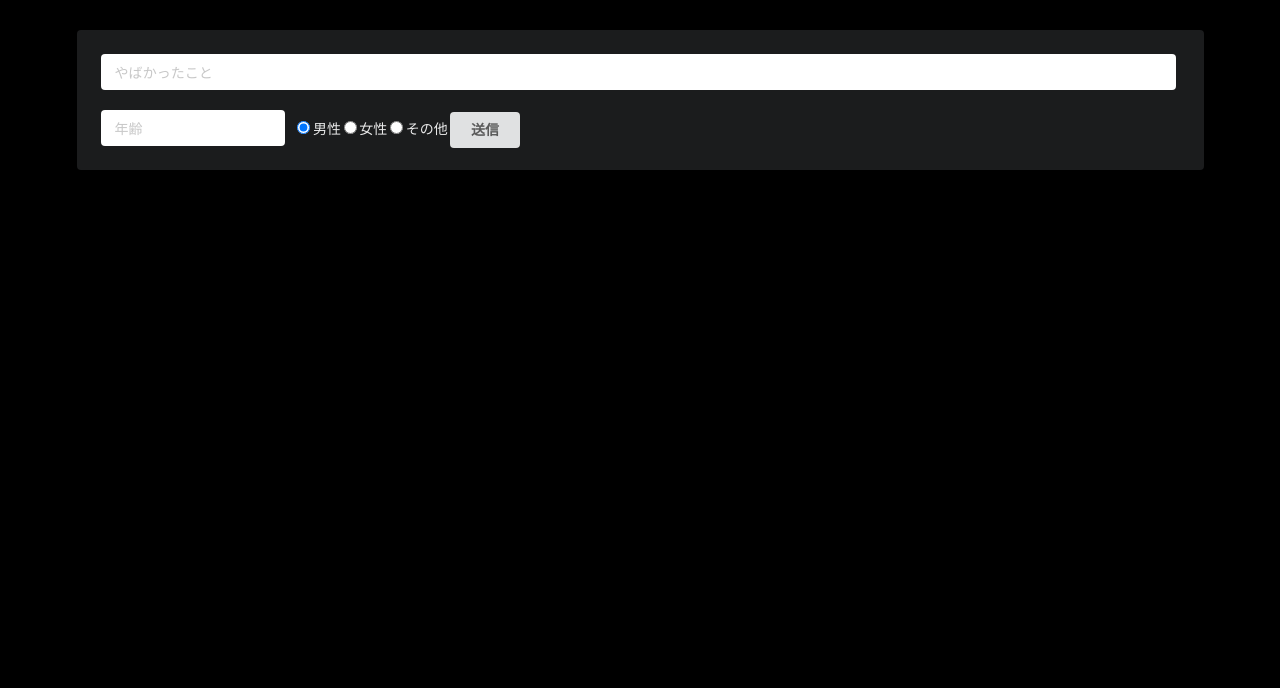
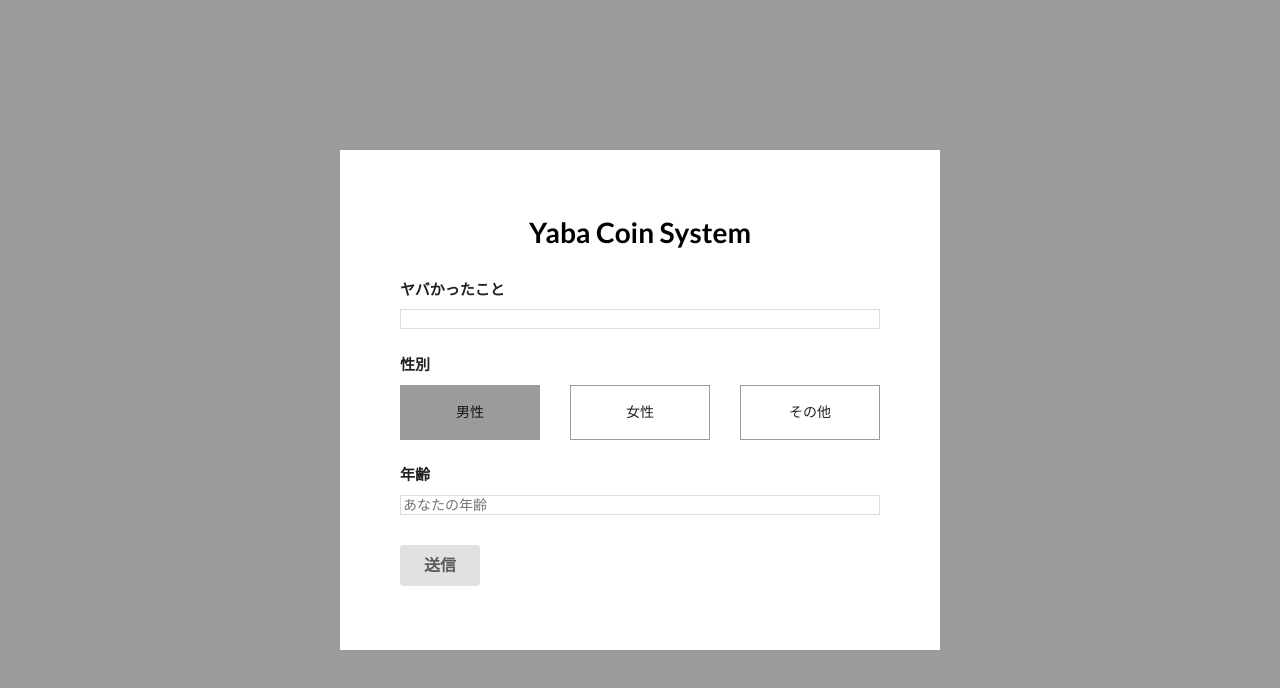
Before and after one commit to tetsuya88/YabaCoinExchanger, a website: page htdocs/index.html in a window 1280 px wide. Drawn offline with nearby package versions, Linux system fonts and the light colour scheme; no server answers.

Commit message:
editing html and css

```diff
--- a/app.js
+++ b/app.js
@@ -12,6 +12,8 @@ var provider_osc = new osc.Client(provider_ip, 4000);
 app.use(express.static('htdocs'));
 
 var server = http.createServer(app).listen(8080);  // ポート競合の場合は値を変更
+
+console.log("exchangerのサーバ起動");
 
 var io = socketio.listen(server);
 
--- a/htdocs/common/style.css
+++ b/htdocs/common/style.css
@@ -1,19 +1,99 @@
 /* 全体で共通のCSSはこのファイルに記述する */
 body {
-  background-color: #000000;
+  background-color: #9b9b9b;
 }
 
-.main.container{
-  margin-top: 30px;
+#app{
+  height: 100%;
+  display: flex;
+  align-items: center;
 }
 
-.ui{
-  margin: 10px;
-  display: block;
+.main{
+  margin: 0 auto;
+  width: 600px;
+  height: 500px;
+  display: flex;
+  justify-content: center;
+  flex-wrap: wrap;
+  align-content: center;
+  background-color: #fff;
 }
 
-.YE{
-  width: calc(100% - 1rem - 10px);
+.form{
+  width: 80%;
+}
+
+.form h2{
+  font-size: 15px;
+  margin-bottom: 10px;
+}
+
+.YE_field{
+  border: 1px solid rgba(34, 36, 38, 0.15);
+  width: 100%;
+  transition: all 0.5s;
+}
+
+.YE_field:focus{
+  outline: none;
+  background: #Dadada;
+  border: solid 1px #d0d0d0;
+  box-shadow: 2px 2px 2px 2px #9b9b9b;
+}
+
+.gender{
+  display: flex;
+  flex-wrap: nowrap;
+  align-items: center;
+  justify-content: space-between;
+}
+
+input[type=radio]{
+  display: none;
+}
+
+.genderButton{
+  width: 140px;
+  height: 55px;
+  display: flex;
+  align-items: center;
+  justify-content: center;
+  border: 1px solid #9b9b9b;
+  transition-duration: 0.5s;
+  transition-property: background,transform;
+}
+
+.genderButton:hover{
+  background: #9b9b9b;
+  border: none;
+  transform: scale(1.1);
+}
+
+input[type=radio]:checked + .genderButton{
+  transform: scale(1.0);
+  background: #9b9b9b;
+}
+
+.age_field{
+  border: 1px solid rgba(34, 36, 38, 0.15);
+  width: 100%;
+  transition: all 0.5s;
+  margin-bottom: 30px;
+}
+
+.age_field:focus{
+  outline: none;
+  background: #Dadada;
+  border: solid 1px #d0d0d0;
+  box-shadow: 2px 2px 2px 2px #9b9b9b;
+}
+
+.YabaIcon{
+  color: #000000;
+  width: 100%;
+  text-align: center;
+  margin-bottom: 30px;
 }
 
 .ui.errorbox {
--- a/htdocs/index.html
+++ b/htdocs/index.html
@@ -9,46 +9,44 @@
   <title>Yaba Coin System</title>
   <!-- Semantic UI を読み込む -->
   <link rel="stylesheet" href="https://cdn.jsdelivr.net/semantic-ui/2.2.10/semantic.min.css">
+  <!-- 共通のCSSファイルを読み込む -->
+  <link rel="stylesheet" href="./common/style.css">
   <!-- Vue.js を読み込む -->
   <script src="https://unpkg.com/vue@2.3.3/dist/vue.js"></script>
   <script src="http://code.jquery.com/jquery-3.2.1.min.js"></script>
   <script type="text/javascript" src="/socket.io/socket.io.js"></script>
-  <!-- 共通のCSSファイルを読み込む -->
-  <link rel="stylesheet" href="./common/style.css">
+
 </head>
 <body>
   <!-- Vue.jsで読み込む -->
     <div id="app">
-
-      <div class="ui main container centered ">
+      <div class="main">
         <!-- 基本的なコンテンツはここに記載する -->
-        <form name="YEform" class="ui inverted segment YE_form" v-on:submit.prevent = "makeJSON">
-          <div class="ui inverted input YE">
-            <input type="text" placeholder="やばかったこと" name="YE" v-model="YA.YE">
+        <h1 class="YabaIcon">Yaba Coin System</h1>
+        <form class="form" v-on:submit.prevent = "makeJSON">
+          <h2>ヤバかったこと</h2>
+          <input class="YE_field" type="text" placeholder="" name="YE" v-model="YA.YE">
+          <h2>性別</h2>
+          <div class="gender">
+            <input type="radio" id="male" v-model="YA.gender" value="male">
+            <label for="male" class="genderButton">男性</label>
+            <input type="radio" id="female" v-model="YA.gender" value="female">
+            <label for="female" class="genderButton">女性</label>
+            <input type="radio" id="other" v-model="YA.gender" value="other">
+            <label for="other" class="genderButton">その他</label>
           </div>
-          <div class="ui inverted input">
-            <input type="text" class="ui inverted input" name="age" v-model="YA.age"　placeholder="年齢">
-          </div>
-          <input type="radio" name="male" v-model="YA.gender" value="male">
-          <label for="male">男性</label>
-          <input type="radio" name="female" v-model="YA.gender" value="female">
-          <label for="female">女性</label>
-          <input type="radio" name="other" v-model="YA.gender" value="other">
-          <label for="other">その他</label>
-          <div class="ui animated button" tabindex="0" type="makeJSON">
+          <h2>年齢</h2>
+          <input type="text" class="age_field" name="age" v-model="YA.age"　placeholder="あなたの年齢">
+          <button type="makeJSON" name="submitButton"           class="ui large animated button" tabindex="0">
             <div class="visible content">送信</div>
-              <div class="hidden content">
-                <i class="right arrow up icon"></i>
-              </div>
+            <div class="hidden content">
+              <i class="right arrow up icon"></i>
             </div>
+          </button>
         </form>
       </div>
 
     </div>
-
-    <script type="text/javascript">
-        var socket = io.connect();
-    </script>
     <!-- APIのURLを読み込むJavaScriptファイル -->
     <script src="./common/config.js"></script>
     <!-- 各ページで使うJavaScriptファイルはこの行より下で読み込む -->
--- a/htdocs/js/exchanger.js
+++ b/htdocs/js/exchanger.js
@@ -24,6 +24,7 @@ var vm = new Vue({
 		    type : "GET",
 		    dataType : "jsonp",
 		    success : function(data){
+          console.log(data);
           const likedislike = data.likedislike;
           const joysad = data.joysad;
           const angerfear = data.angerfear;
@@ -33,7 +34,7 @@ var vm = new Vue({
             likedislike: likedislike,
             joysad: joysad,
             angerfear: angerfear,
-            scalar: Math.hypot(likedislike,joysad,angerfear),
+            scalar: Math.round(Math.hypot(likedislike,joysad,angerfear)),
             CreatedAt: new Date(),
             age: vm.YA.age,
             gender: vm.YA.gender
```
